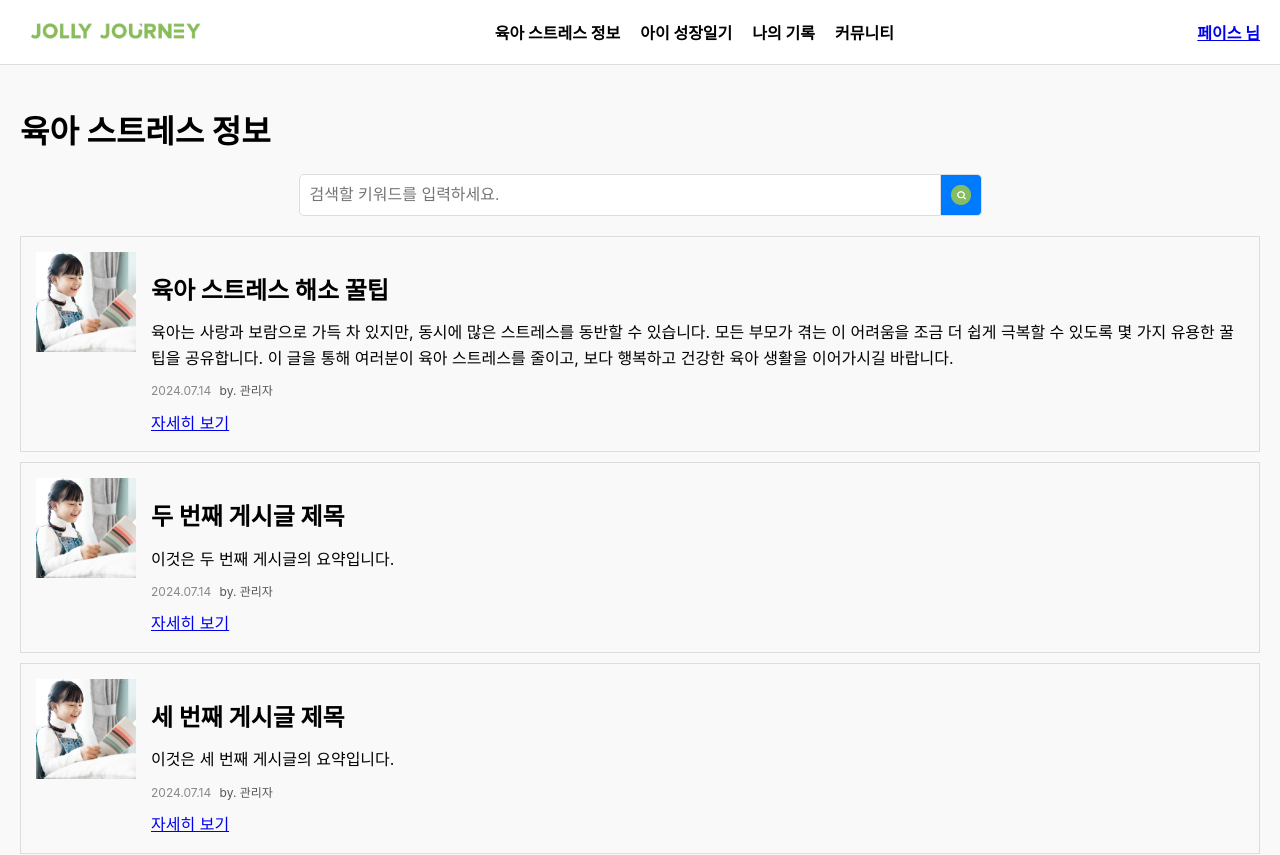
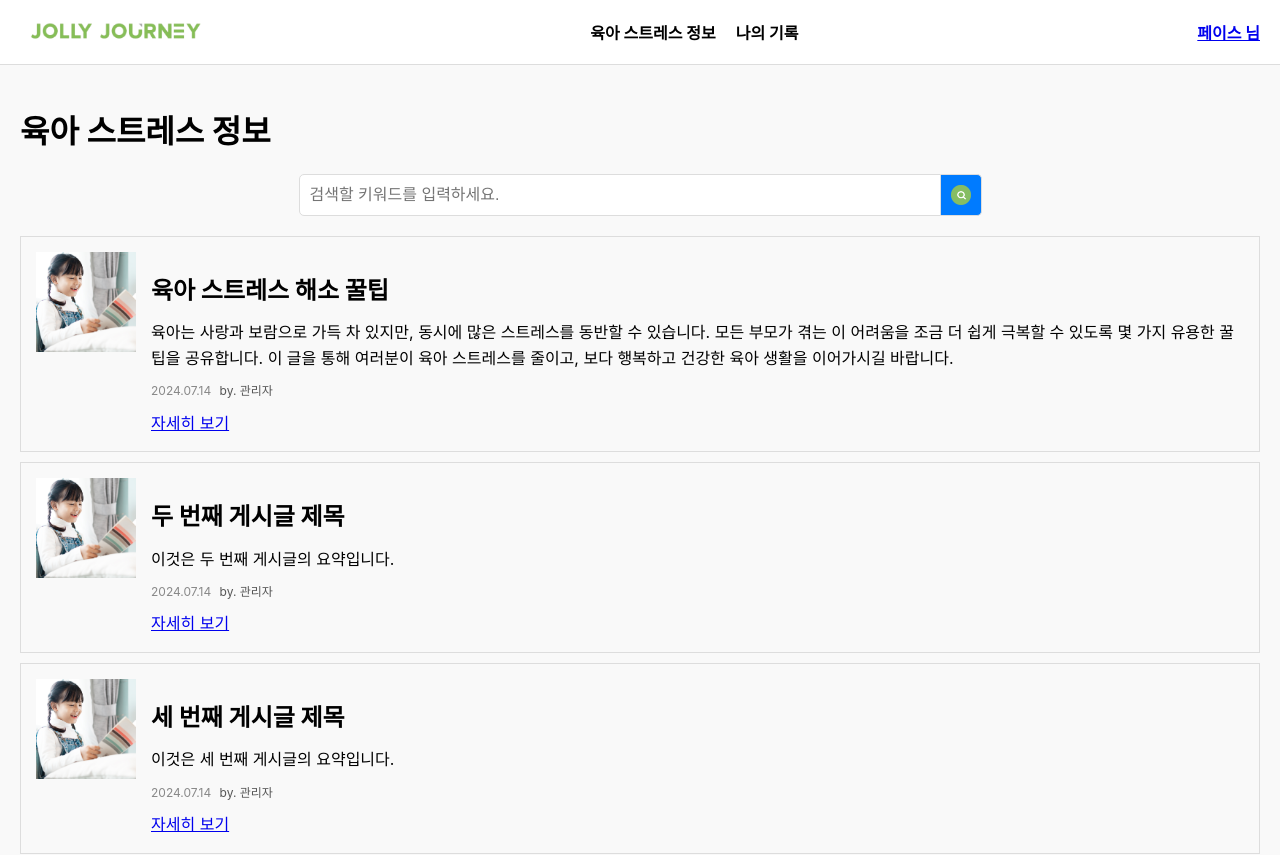
Before and after one commit to Likelion-YeungNam-Univ/12th-JollyJourney-FE, a React (Create React App) app: page / in a window 1280 px wide. Shown: the top 855 px of the page. Built offline with nearby package versions, Linux system fonts and the light colour scheme.

Commit message:
Navbar menu modification

```diff
--- a/src/components/common/Navbar.js
+++ b/src/components/common/Navbar.js
@@ -13,9 +13,7 @@ const Navbar = () => {
         </Link>
         <ul className="navbar-menu">
           <li><Link to="/info">육아 스트레스 정보</Link></li>
-          <li><Link to="/growth">아이 성장일기</Link></li>
           <li><Link to="/record">나의 기록</Link></li>
-          <li><Link to="/community">커뮤니티</Link></li>
         </ul>
         <div className="navbar-profile">
           <Link to="/mypage">페이스 님</Link>
```
